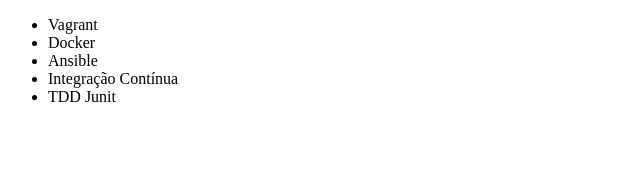
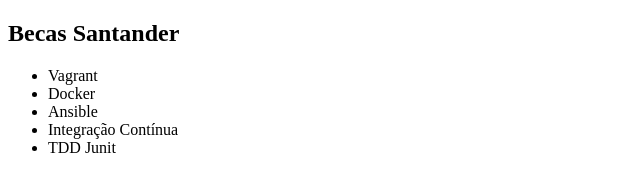
Before and after one commit to Lessalc-everis/Curso-alura-git, a plain HTML site: page index.html in a window 1280 px wide. Shown: the whole page, without its empty margins (0-640 px from the left). Drawn offline with Linux system fonts and the light colour scheme.

Commit message:
Trabalhando no título

```diff
--- a/index.html
+++ b/index.html
@@ -2,7 +2,8 @@
 <html lang="en">
 <head>
     <meta charset="UTF-8">
-    <title>Cursos da Alura</title>
+    <title>Cursos de Devops da Alura</title>
+    <h2>Becas Santander</h2>
 </head>
 <body>
     <ul>
```
